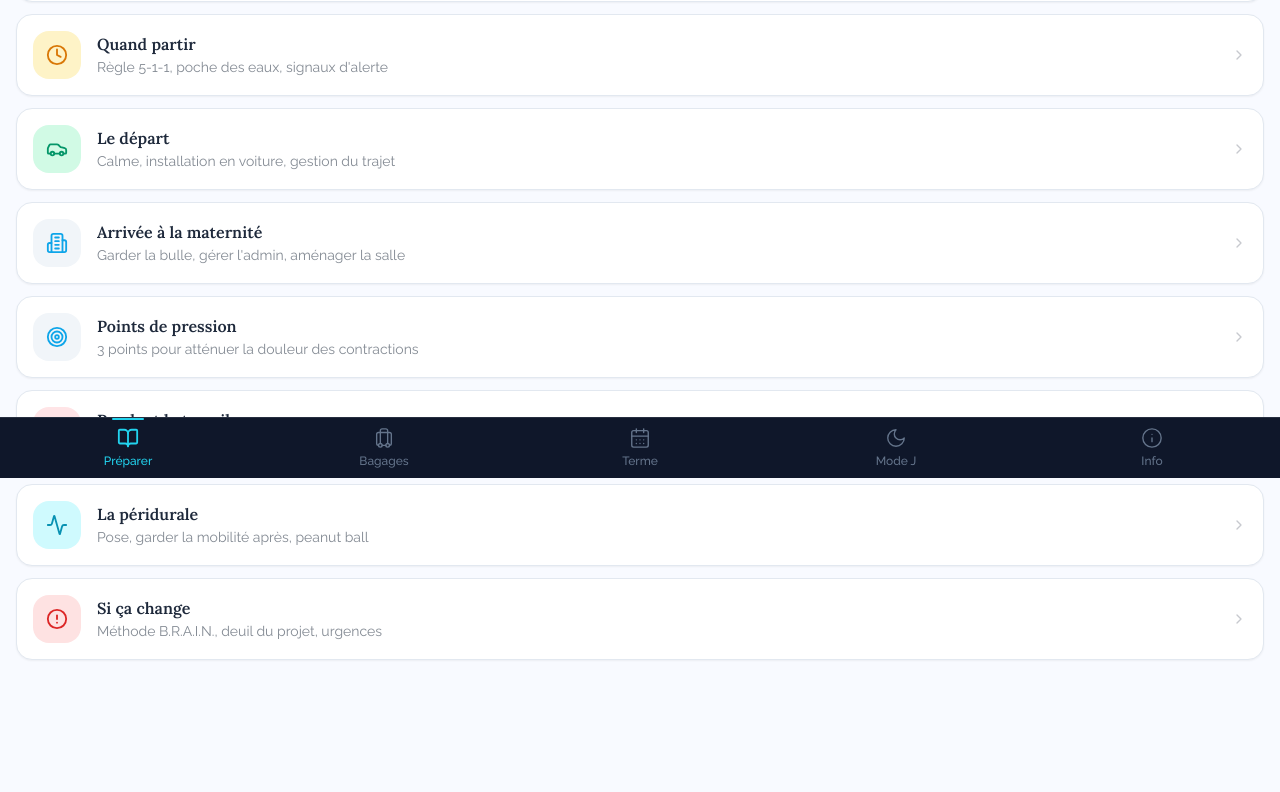
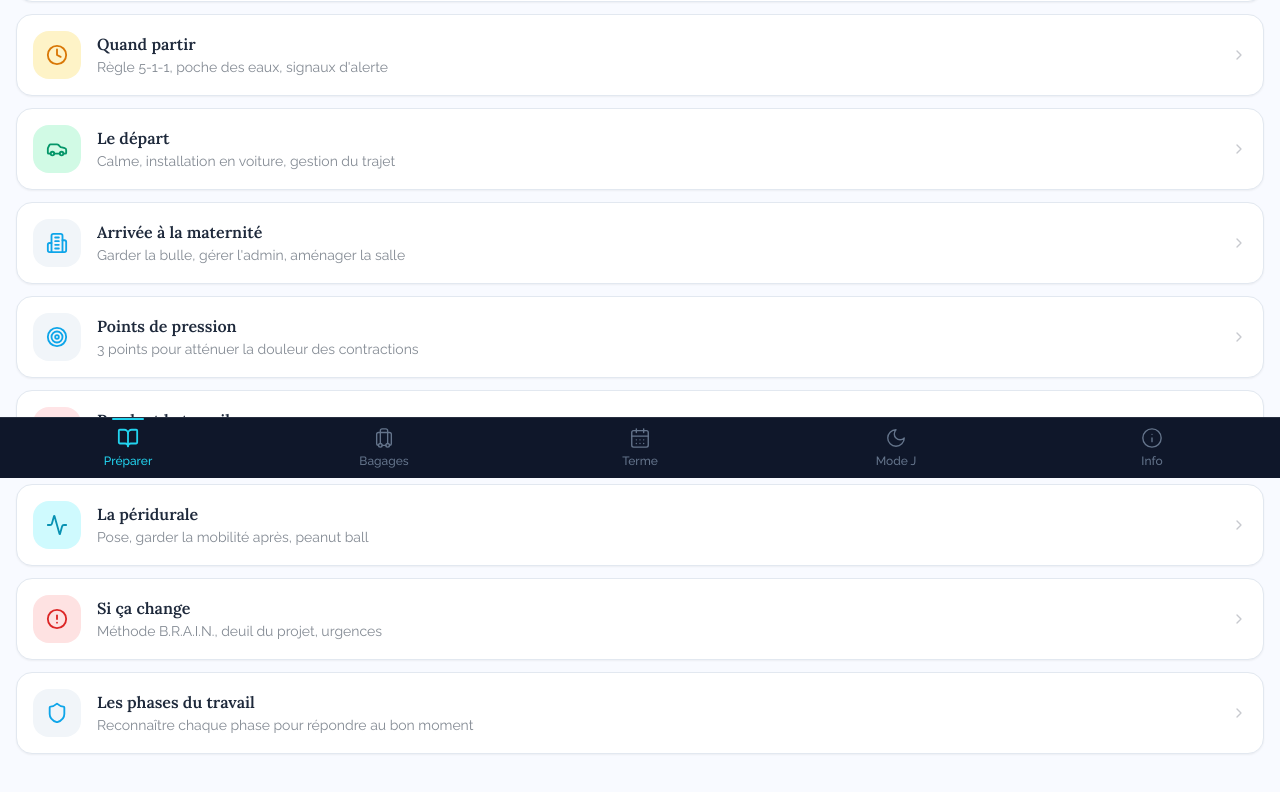
Before and after one commit to odiloncorby-creator/Partner-Birth, a React (Vite) app: page / in a window 1280 px wide. Shown: the part 322-1114 px from the top of the page. Before the commit the page ends 1078 px from the top, so only its background shows below. Built offline with nearby package versions, Linux system fonts and the light colour scheme.

Commit message:
feat: add phases-travail tip to Préparer section

```diff
--- a/src/data/tips.js
+++ b/src/data/tips.js
@@ -212,4 +212,44 @@ export const TIPS = [
     ],
     gyneco_tip: 'Le projet de naissance est un outil de communication, pas un contrat. B.R.A.I.N. permet de participer à la décision sans bloquer les soins urgents. En cas d\'accouchement à domicile imprévu, l\'essentiel est de ne pas intervenir inutilement : le corps sait faire, votre rôle est de sécuriser et d\'appeler les secours.',
   },
+  {
+    id: 'phases-travail',
+    icon: 'Waves',
+    title: 'Les phases du travail',
+    summary: 'Reconnaître chaque phase pour répondre au bon moment',
+    sections: [
+      {
+        title: 'Travail préliminaire',
+        content:
+          'Elle peut encore parler, se pose des questions, cherche du réconfort. Les contractions sont irrégulières. Ce n\'est pas encore le moment de partir — observer, accompagner, rester calme.',
+      },
+      {
+        title: 'Travail actif',
+        content:
+          'Les contractions deviennent intenses et régulières. Elle ferme les yeux ~30 secondes, impossible de parler pendant une contraction. Aucun doute quand la phrase est : "On part, on y va." Bruit guttural, air instinctif, plus de questions : c\'est le moment. Regarder la montre — contractions toutes les 5 minutes → on part. (Prendre sabots + trench s\'il pleut.)',
+      },
+      {
+        title: 'Phase de désespérance',
+        content:
+          'Elle peut prononcer des mots très forts — paroles morbides, sentiment d\'abandon. Ce n\'est pas un appel à l\'aide ordinaire : c\'est le signe que la naissance est imminente. Ne pas gérer, ne pas compatir. Rassurer dans la puissance. Phrases à dire : "Tu es puissante." · "Tu es en train de le faire." · "Ça veut dire que c\'est imminent." Si cet appel à l\'aide apparaît en phase préliminaire : envisager la péridurale.',
+      },
+      {
+        title: 'Phase de quiétude',
+        content:
+          'Le corps marque une pause. Les contractions s\'arrêtent. Elle peut s\'endormir quelques minutes. C\'est une parenthèse dans l\'effort — ne pas paniquer. Important : cette phase n\'arrive pas systématiquement. Si elle n\'apparaît pas, c\'est normal. Si elle arrive, c\'est normal aussi.',
+      },
+      {
+        title: 'Phase de poussée',
+        content:
+          'Dernière ligne droite avant l\'arrivée du bébé. Les soignants guident les efforts de poussée. Accompagner, encourager. Durée maximale environ une heure.',
+      },
+      {
+        title: 'Délivrance du placenta',
+        content:
+          'Dernière étape après la naissance du bébé. Le corps expulse le placenta — cela fait partie du processus et peut prendre quelques minutes. Rester présent, ne pas être surpris. C\'est la fin.',
+      },
+    ],
+    gyneco_tip:
+      'L\'accompagnant qui connaît les phases ne panique pas — il agit juste. La phase de désespérance surprend souvent les partenaires qui ne l\'ont pas anticipée : savoir qu\'elle signifie "c\'est imminent" change tout.',
+  },
 ]
```
Also changed, not shown: 1 other file (tests, documents, lock files or other folders).
